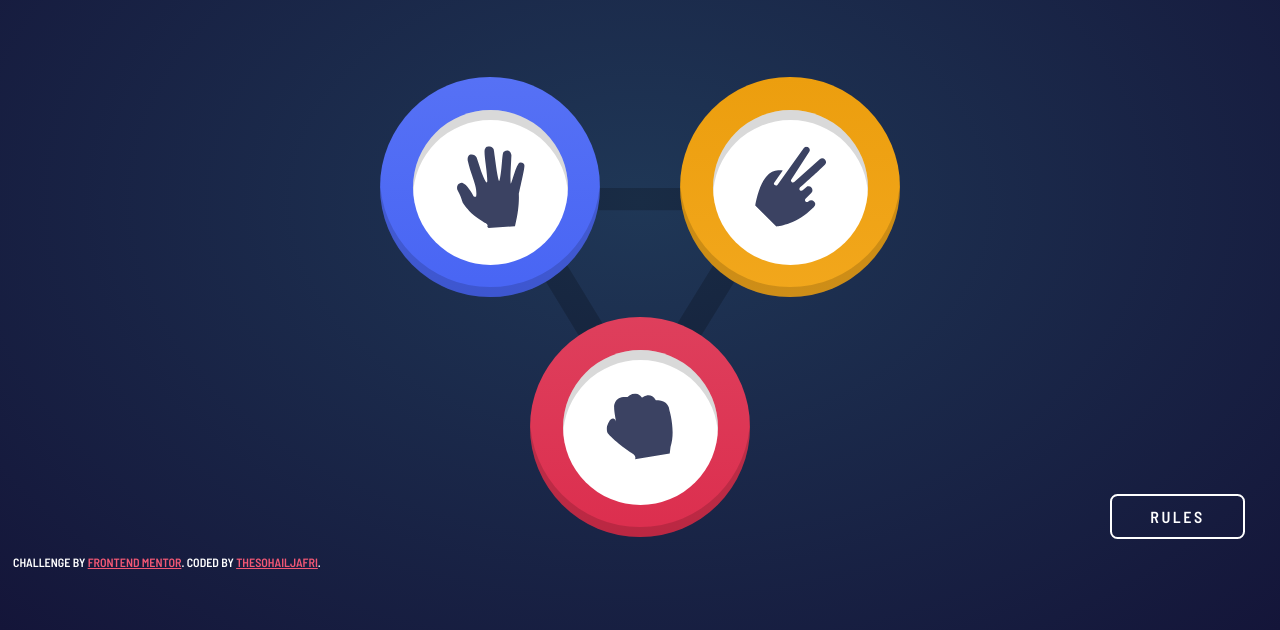
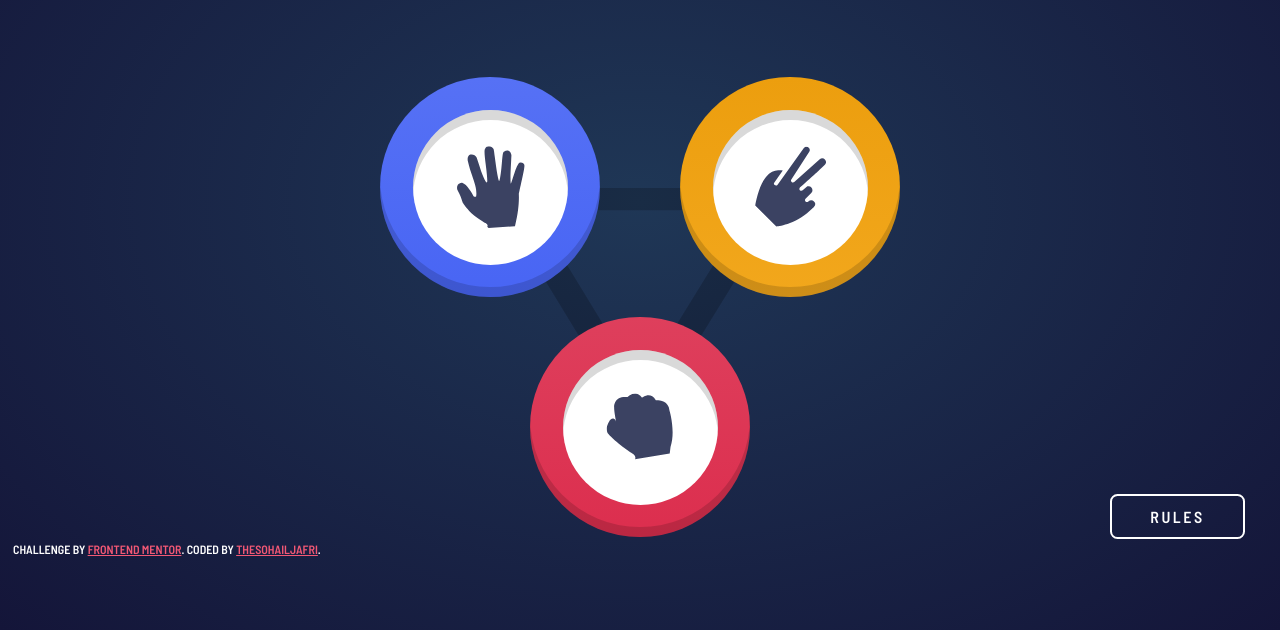
Before and after one commit to thesohailjafri/rock-paper-scissors-master, a plain HTML site: page index.html in a window 1280 px wide. Shown: the part 226-856 px from the top of the page. Drawn offline with Linux system fonts and the light colour scheme.

Commit message:
attributes non fixed

```diff
--- a/style.css
+++ b/style.css
@@ -490,7 +490,7 @@ body {
 }
 
 .attribution {
-  position: fixed;
+  //position: fixed;
   margin: 5px;
   bottom: 0;
   font-size: 12px;
```
